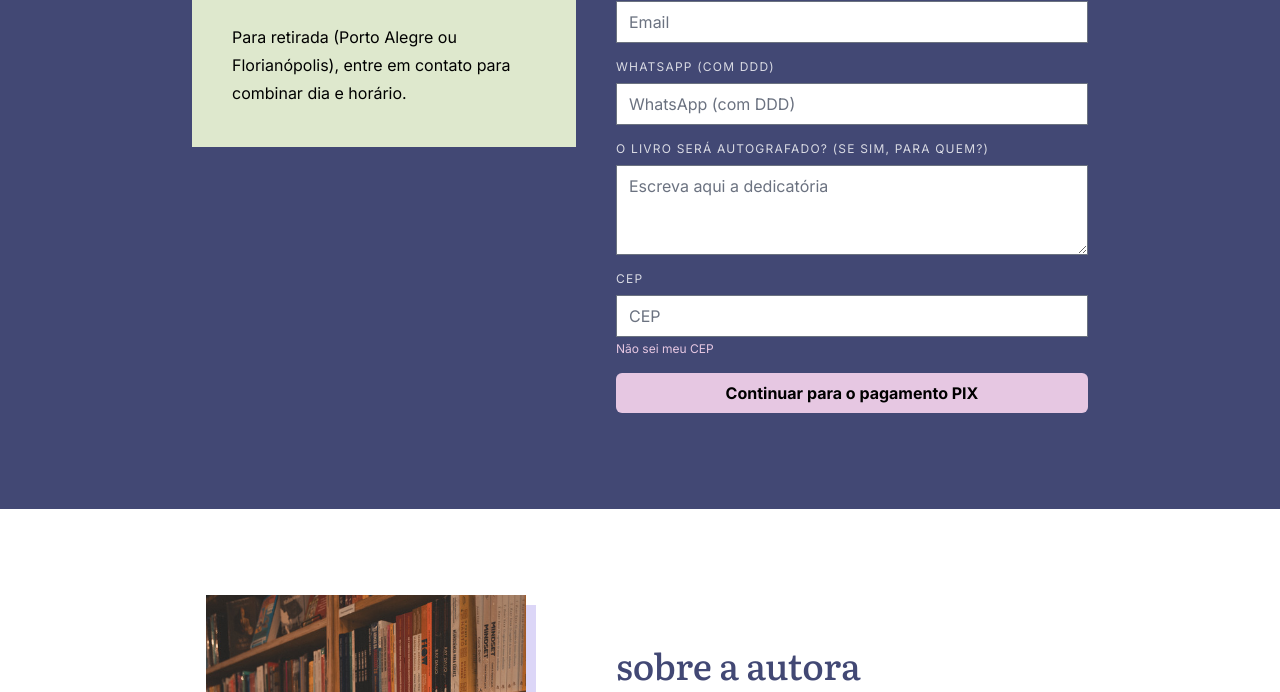
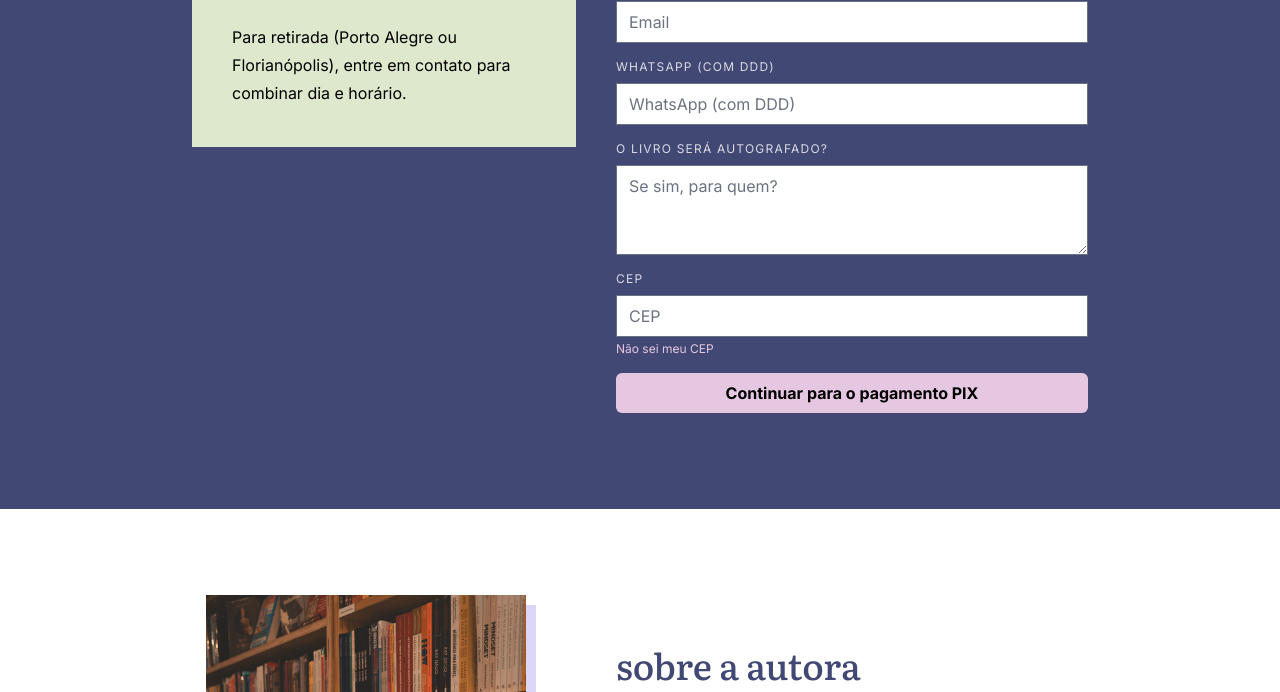
Before and after one commit to martincenturion/dayannedockhorn, an Eleventy site: page src/index.html in a window 1280 px wide. Shown: the part 2759-3451 px from the top of the page. Built offline with nearby package versions, Linux system fonts and the light colour scheme; Eleventy itself is replaced by a stand-in of ours; files that its build step writes are made by us from their sources.

Commit message:
fix text

```diff
--- a/src/index.html
+++ b/src/index.html
@@ -205,10 +205,10 @@
 
             <div class="flex flex-col gap-y-1">
               <label for="dedicatoria" class="text-white text-balance uppercase font-normal text-xs tracking-widest mb-1 opacity-80">
-                O livro será autografado? (Se sim, para quem?)
+                O livro será autografado?
               </label>
               <textarea
-                placeholder="Escreva aqui a dedicatória"
+                placeholder="Se sim, para quem?"
                 id="dedicatoria"
                 class="form-input"
                 rows="3"
```
